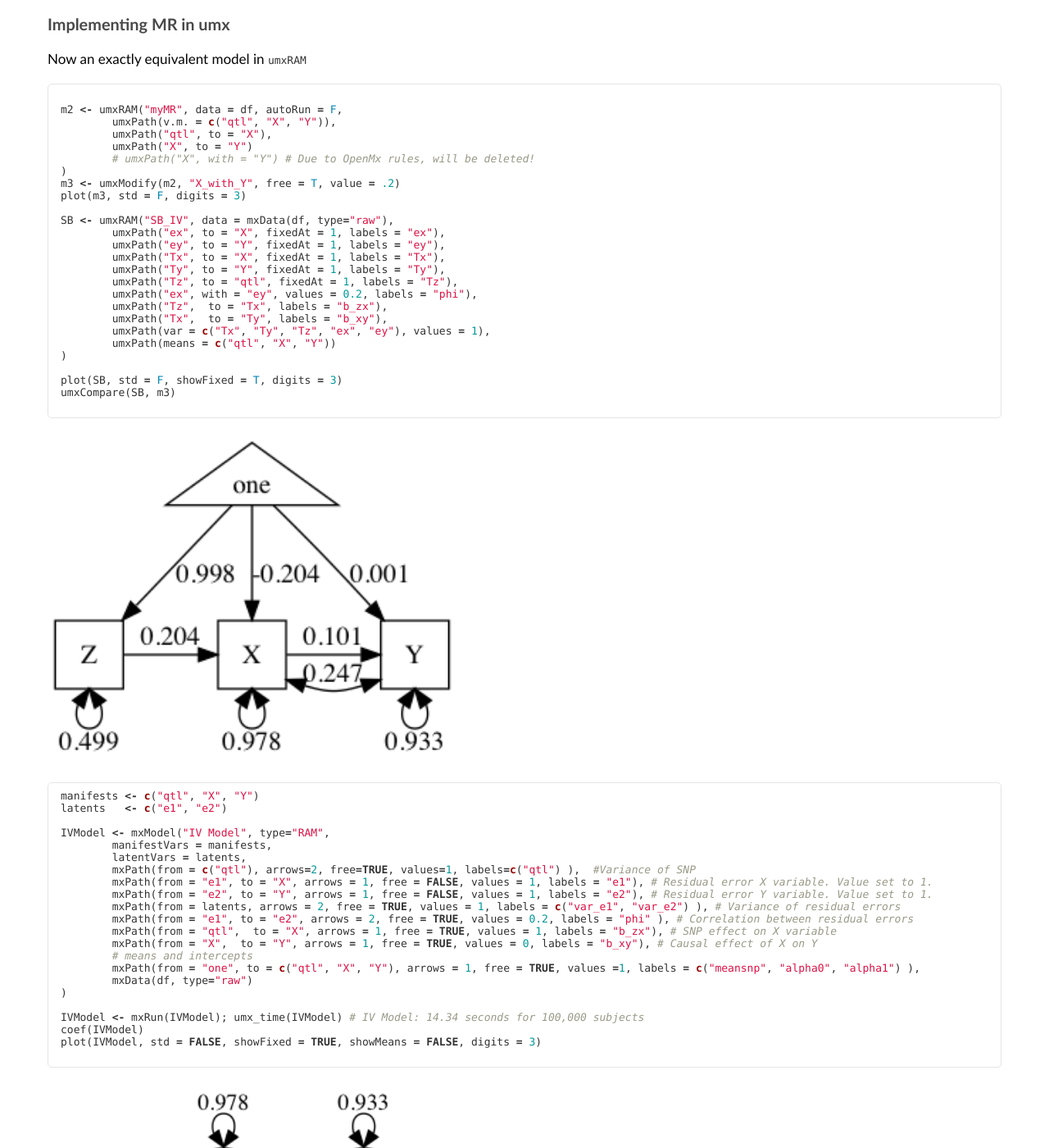
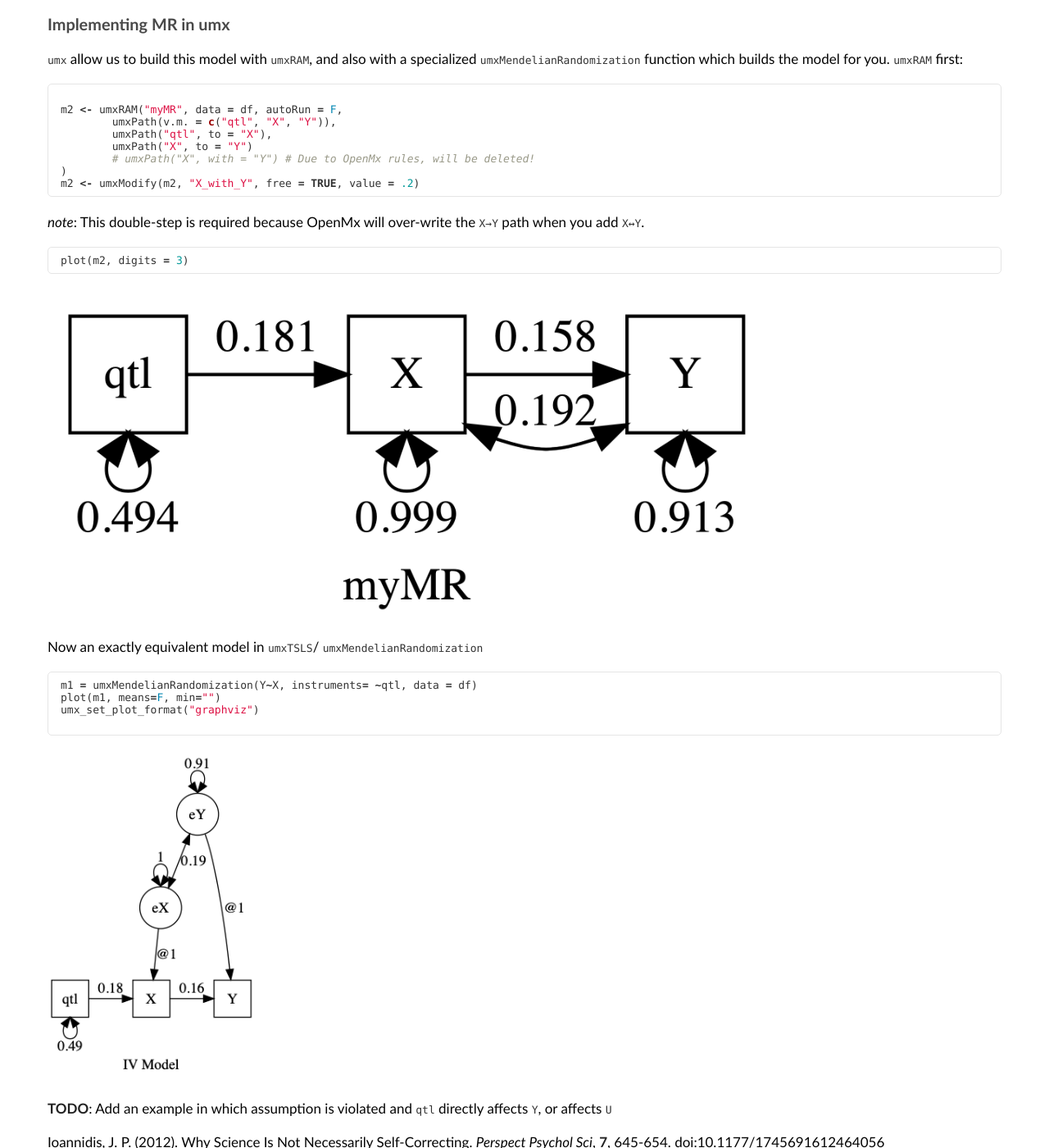
Before and after one commit to tbates/tbates.github.io, a Jekyll site: the page built from _posts/1970-09-13-models-IV.markdown, in a window 1280 px wide and 1400 px high, scrolled down 1989 px. Shown: the whole window at 82% size. Built offline with Jekyll 4.4.1, drawn with Linux system fonts in a browser that asks for light colours; some of the changed text lies outside the part shown.

Commit message:
umxMendelianRandomization

````diff
--- a/_posts/1970-09-13-models-IV.markdown
+++ b/_posts/1970-09-13-models-IV.markdown
@@ -72,11 +72,11 @@ summary(m1)
 | X           | 0.159    | 0.075 | 2.108 | 0.035 |
 
 
-Now we can see that `X` may indeed affect `Y`, but with the simulated effect size now correctly estimated at .1 (as specified in the simulated data) rather than the confounded .35 reported from the simple `lm` previously presented.
+Now we can see that `X` may indeed affect `Y`, but with the simulated effect size now correctly estimated at .1 (as specified in the simulated data) rather than the confounded .35 reported from the simple `lm` previously presented. Importantly, we didn;t need to know (measure) `U`, (the confounders).
 
 ### Implementing MR in umx
 
-Now an exactly equivalent model in `umxRAM`
+`umx` allow us to build this model with `umxRAM`, and also with a specialized `umxMendelianRandomization` function which builds the model for you. `umxRAM` first:
 
 ```r
 
@@ -86,56 +86,27 @@ m2 <- umxRAM("myMR", data = df, autoRun = F,
 	umxPath("X", to = "Y")
 	# umxPath("X", with = "Y") # Due to OpenMx rules, will be deleted!
 )
-m3 <- umxModify(m2, "X_with_Y", free = T, value = .2)
-plot(m3, std = F, digits = 3)
+m2 <- umxModify(m2, "X_with_Y", free = TRUE, value = .2)
+```
+*note*: This double-step is required because OpenMx will over-write the `X→Y` path when you add `X↔Y`.
 
-SB <- umxRAM("SB_IV", data = mxData(df, type="raw"),
-	umxPath("ex", to = "X", fixedAt = 1, labels = "ex"),
-	umxPath("ey", to = "Y", fixedAt = 1, labels = "ey"),
-	umxPath("Tx", to = "X", fixedAt = 1, labels = "Tx"),
-	umxPath("Ty", to = "Y", fixedAt = 1, labels = "Ty"),
-	umxPath("Tz", to = "qtl", fixedAt = 1, labels = "Tz"),
-	umxPath("ex", with = "ey", values = 0.2, labels = "phi"),
-	umxPath("Tz",  to = "Tx", labels = "b_zx"),
-	umxPath("Tx",  to = "Ty", labels = "b_xy"),
-	umxPath(var = c("Tx", "Ty", "Tz", "ex", "ey"), values = 1),
-	umxPath(means = c("qtl", "X", "Y"))
-)
-
-plot(SB, std = F, showFixed = T, digits = 3)
-umxCompare(SB, m3)
-
+```r
+plot(m2, digits = 3)
 ```
 
 <img src = "/media/MR/myMR.png" height = "400">
 
 
+Now an exactly equivalent model in `umxTSLS`/ `umxMendelianRandomization`
+
 ```r
-manifests <- c("qtl", "X", "Y")
-latents   <- c("e1", "e2")
-
-IVModel <- mxModel("IV Model", type="RAM",
-	manifestVars = manifests,
-	latentVars = latents,
-	mxPath(from = c("qtl"), arrows=2, free=TRUE, values=1, labels=c("qtl") ),  #Variance of SNP
-	mxPath(from = "e1", to = "X", arrows = 1, free = FALSE, values = 1, labels = "e1"), # Residual error X variable. Value set to 1.
-	mxPath(from = "e2", to = "Y", arrows = 1, free = FALSE, values = 1, labels = "e2"), # Residual error Y variable. Value set to 1.
-	mxPath(from = latents, arrows = 2, free = TRUE, values = 1, labels = c("var_e1", "var_e2") ), # Variance of residual errors
-	mxPath(from = "e1", to = "e2", arrows = 2, free = TRUE, values = 0.2, labels = "phi" ), # Correlation between residual errors
-	mxPath(from = "qtl",  to = "X", arrows = 1, free = TRUE, values = 1, labels = "b_zx"), # SNP effect on X variable
-	mxPath(from = "X",  to = "Y", arrows = 1, free = TRUE, values = 0, labels = "b_xy"), # Causal effect of X on Y
-	# means and intercepts
-	mxPath(from = "one", to = c("qtl", "X", "Y"), arrows = 1, free = TRUE, values =1, labels = c("meansnp", "alpha0", "alpha1") ),
-	mxData(df, type="raw")
-)
-
-IVModel <- mxRun(IVModel); umx_time(IVModel) # IV Model: 14.34 seconds for 100,000 subjects
-coef(IVModel)
-plot(IVModel, std = FALSE, showFixed = TRUE, showMeans = FALSE, digits = 3)
+m1 = umxMendelianRandomization(Y~X, instruments= ~qtl, data = df)
+plot(m1, means=F, min="")
+umx_set_plot_format("graphviz")
 
 ```
 
-<img src="/media/MR/IV_Model.png" height="400">
+<img src="/media/MR/IV Model.png" height="400">
 
 **TODO**: Add an example in which assumption is violated and `qtl` directly affects `Y`, or affects `U`
 
````
Also changed, not shown: media/MR/IV Model.png (added), media/MR/myMR.png.
